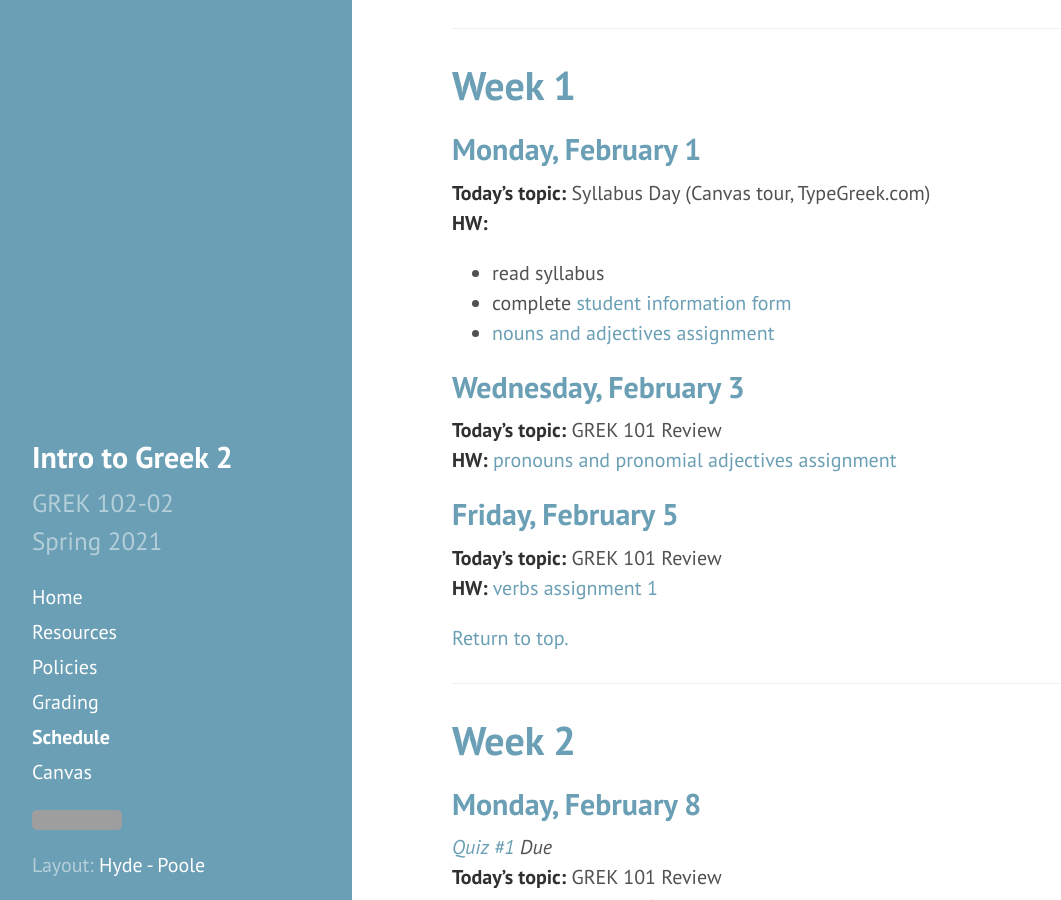
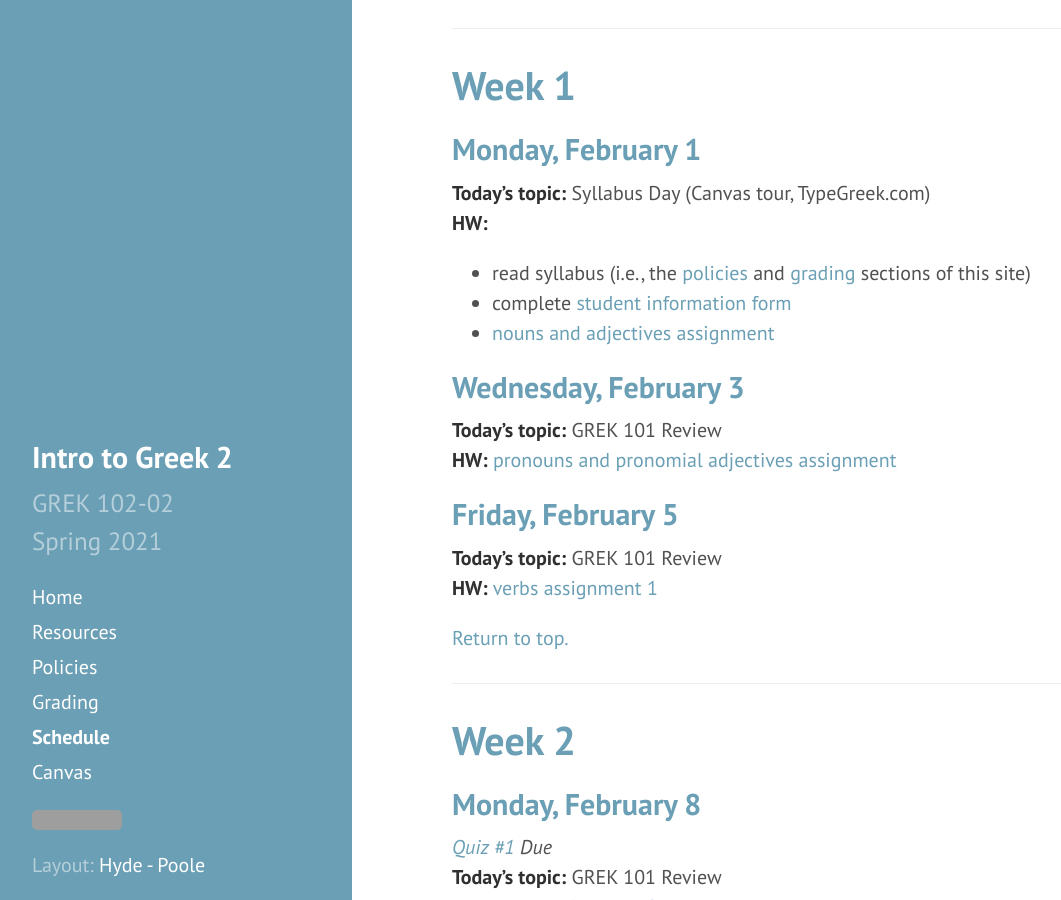
Before and after one commit to DLibatique/GREK102-S21, a Jekyll site: the page built from _pages/schedule.md, in a window 1280 px wide and 900 px high, scrolled down 614 px. Shown: the whole window, without its empty margins (8-1069 px from the left). Built offline with Jekyll 4.4.1, drawn with Linux system fonts in a browser that asks for light colours; grey boxes are pictures that could not be loaded.

Commit message:
updated syllabus def

```diff
--- a/_pages/schedule.md
+++ b/_pages/schedule.md
@@ -20,7 +20,7 @@ The **homework (HW)** listed under any given date (e.g., “Unit 24, I.1-5, II.1
 ## Monday, February 1
 **Today's topic:** Syllabus Day (Canvas tour, TypeGreek.com)
 **HW:**
-* read syllabus
+* read syllabus (i.e., the [policies](policies) and [grading](grading) sections of this site)
 * complete [student information form](https://forms.gle/g7nDXyFj6YEwQSaP6)
 * [nouns and adjectives assignment](https://hc.instructure.com/courses/3462/assignments/28210)
 
```
